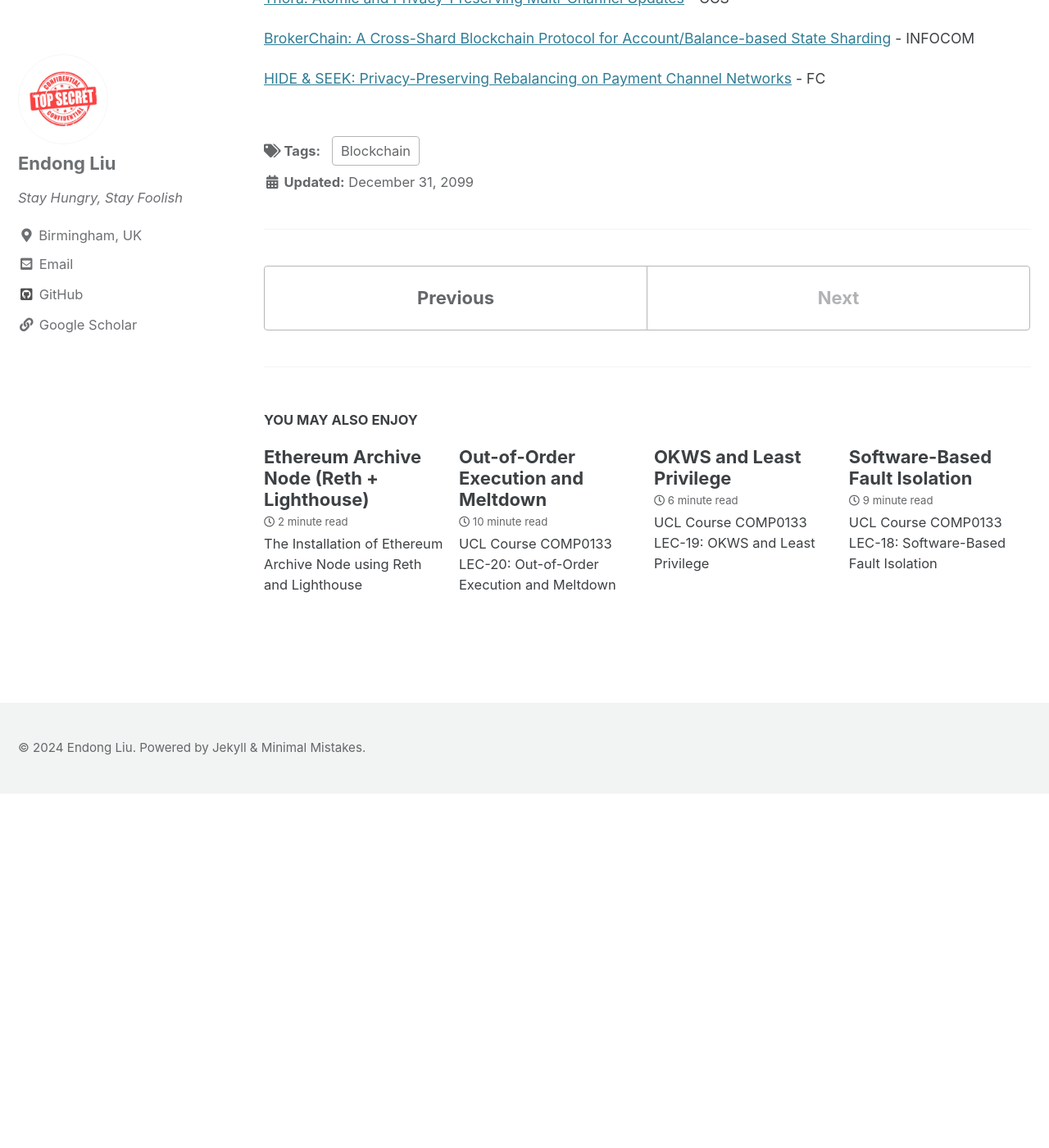
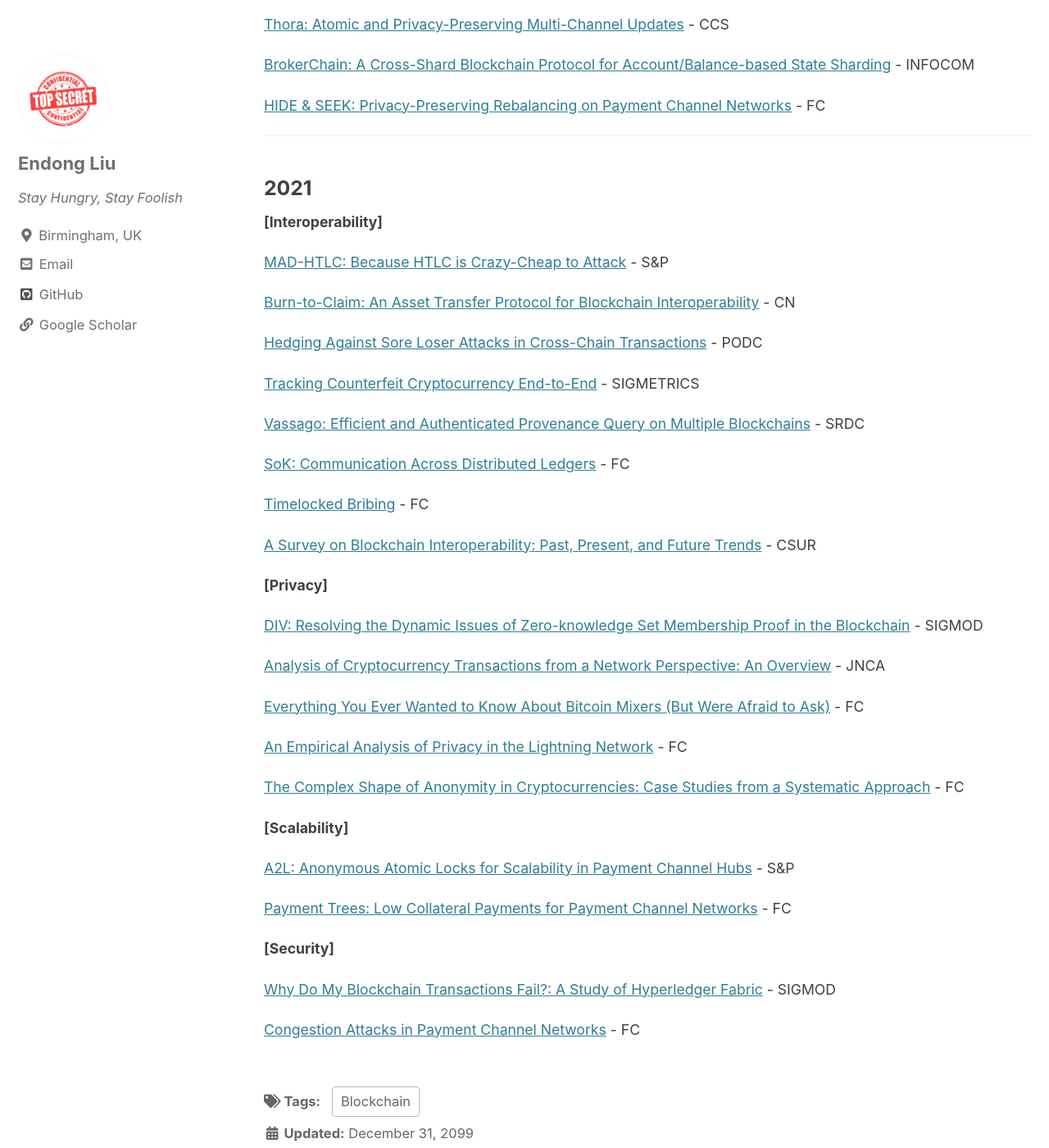
Before and after one commit to ZzPoLariszZ/zzpolariszz.github.io, a Jekyll site: the page built from _posts/2099-12-31-Academic-Blockchain-Papers-Matching-Me.md, in a window 1280 px wide and 1400 px high, scrolled down 2335 px. Shown: the whole window at 82% size. Built offline with Jekyll 4.4.1, drawn with Linux system fonts in a browser that asks for light colours; cached includes are drawn as plain includes; before the commit the page ends 3303 px from its top, so only the background shows below that; some of the changed text lies outside the part shown.

Commit message:
Update 2099-12-31-Academic-Blockchain-Papers-Matching-Me.md

```diff
--- a/_posts/2099-12-31-Academic-Blockchain-Papers-Matching-Me.md
+++ b/_posts/2099-12-31-Academic-Blockchain-Papers-Matching-Me.md
@@ -93,3 +93,49 @@ A List of Academic Blockchain Papers Matching My Research Interests
 [BrokerChain: A Cross-Shard Blockchain Protocol for Account/Balance-based State Sharding](https://ieeexplore.ieee.org/document/9796859) - INFOCOM
 
 [HIDE & SEEK: Privacy-Preserving Rebalancing on Payment Channel Networks](https://link.springer.com/chapter/10.1007/978-3-031-18283-9_17) - FC
+
+
+---
+### 2021
+
+**[Interoperability]**
+
+[MAD-HTLC: Because HTLC is Crazy-Cheap to Attack](https://ieeexplore.ieee.org/abstract/document/9519476) - S&P
+
+[Burn-to-Claim: An Asset Transfer Protocol for Blockchain Interoperability](https://www.sciencedirect.com/science/article/pii/S1389128621004369) - CN
+
+[Hedging Against Sore Loser Attacks in Cross-Chain Transactions](https://dl.acm.org/doi/10.1145/3465084.3467904) - PODC
+
+[Tracking Counterfeit Cryptocurrency End-to-End](https://dl.acm.org/doi/10.1145/3428335) - SIGMETRICS
+
+[Vassago: Efficient and Authenticated Provenance Query on Multiple Blockchains](https://ieeexplore.ieee.org/document/9603540) - SRDC
+
+[SoK: Communication Across Distributed Ledgers](https://link.springer.com/chapter/10.1007/978-3-662-64331-0_1) - FC
+
+[Timelocked Bribing](https://link.springer.com/chapter/10.1007/978-3-662-64322-8_3) - FC
+
+[A Survey on Blockchain Interoperability: Past, Present, and Future Trends](https://dl.acm.org/doi/10.1145/3471140) - CSUR
+
+**[Privacy]**
+
+[DIV: Resolving the Dynamic Issues of Zero-knowledge Set Membership Proof in the Blockchain](https://dl.acm.org/doi/10.1145/3448016.3457248) - SIGMOD
+
+[Analysis of Cryptocurrency Transactions from a Network Perspective: An Overview](https://www.sciencedirect.com/science/article/pii/S1084804521001557) - JNCA
+
+[Everything You Ever Wanted to Know About Bitcoin Mixers (But Were Afraid to Ask)](https://link.springer.com/chapter/10.1007/978-3-662-64322-8_6) - FC
+
+[An Empirical Analysis of Privacy in the Lightning Network](https://link.springer.com/chapter/10.1007/978-3-662-64322-8_8) - FC
+
+[The Complex Shape of Anonymity in Cryptocurrencies: Case Studies from a Systematic Approach](https://link.springer.com/chapter/10.1007/978-3-662-64322-8_10) - FC
+
+**[Scalability]**
+
+[A2L: Anonymous Atomic Locks for Scalability in Payment Channel Hubs](https://ieeexplore.ieee.org/document/9519431) - S&P
+
+[Payment Trees: Low Collateral Payments for Payment Channel Networks](https://link.springer.com/chapter/10.1007/978-3-662-64331-0_10) -  FC
+
+**[Security]**
+
+[Why Do My Blockchain Transactions Fail?: A Study of Hyperledger Fabric](https://dl.acm.org/doi/10.1145/3448016.3452823) - SIGMOD
+
+[Congestion Attacks in Payment Channel Networks](https://link.springer.com/chapter/10.1007/978-3-662-64331-0_9) - FC
```
